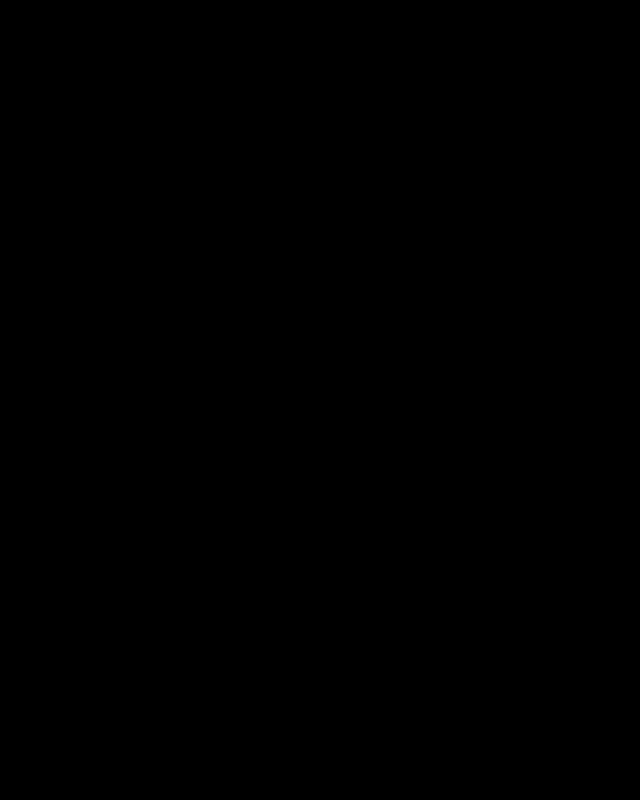
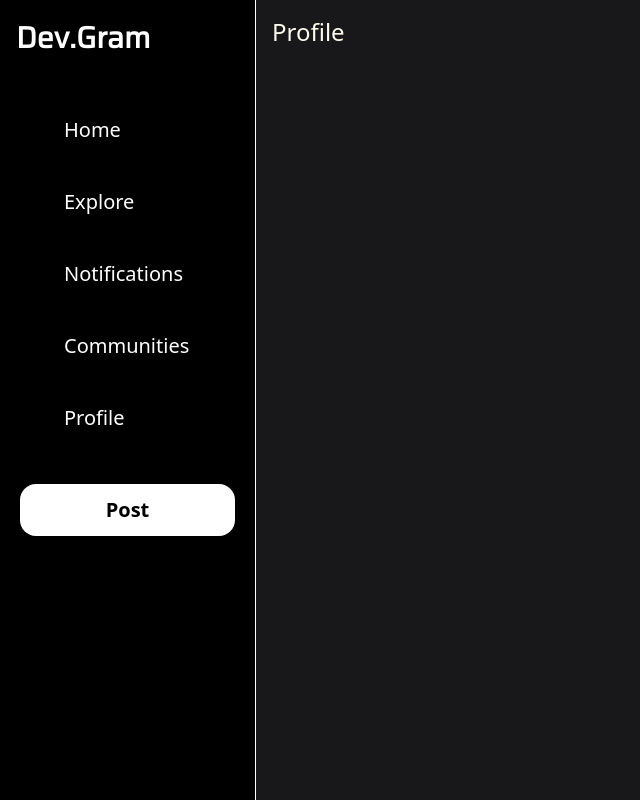
Before and after one commit to prashantjinwal/DevGram, a React (Vite) app in the folder Frontend/: page /Profile in a window 1280 px wide. Before the commit this address had no page. Shown: the whole page, without its empty margins (0-640 px from the left). Built offline with nearby package versions, Linux system fonts and the light colour scheme; some icons are missing.

Commit message:
bottom handler

```diff
--- a/Frontend/src/App.jsx
+++ b/Frontend/src/App.jsx
@@ -18,7 +18,7 @@
     <BrowserRouter>
       {/* dashboard/* */}
       <Routes>
-        <Route path="/" element={<Dashboard />} />
+        <Route path="/*" element={<Dashboard />} />
         {/* <Route path="/" element={<LoginPage/>} />
         <Route path="/signup" element={<SignUp/>} /> */}
       </Routes>
--- a/Frontend/src/components/Navigator/SideBar.jsx
+++ b/Frontend/src/components/Navigator/SideBar.jsx
@@ -66,7 +66,7 @@
             className="text-white flex flex-col items-center text-sm"
           >
             {item.icon}
-            <span className="text-xs">{item.label}</span>
+            {/* <span className="text-xs">{item.label}</span> */}
           </button>
           </Link>
         ))}
```
